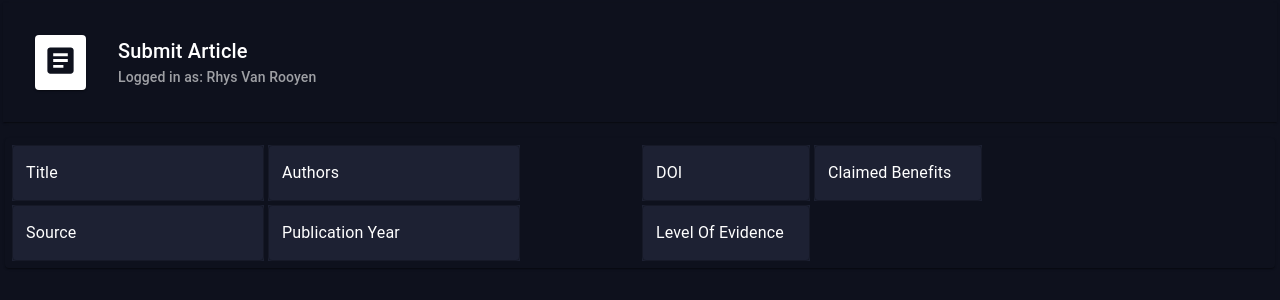
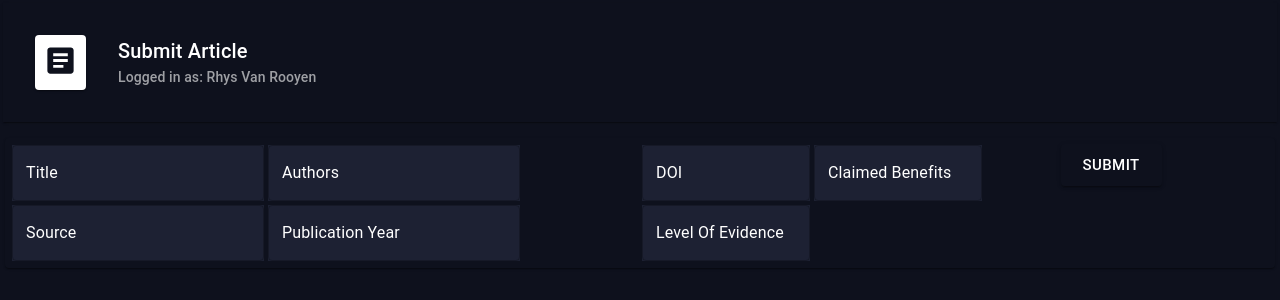
Before and after one commit to Andrew-Lee-A/Speed_Project, a React (Create React App) app in the folder client/: page / in a window 1280 px wide. Shown: the top 300 px of the page. Built offline with nearby package versions, Linux system fonts and the light colour scheme; no server answers.

Commit message:
added submit button to form

```diff
--- a/client/src/components/ArticleForm.js
+++ b/client/src/components/ArticleForm.js
@@ -105,8 +105,11 @@ export default function ArticleForm() {
                 onChange={handleInputChange}
               />
             </Grid>
-            <Grid>
-
+            <Grid item>
+              <Controls.Button
+                type="sumit"
+                text="submit">
+              </Controls.Button>
             </Grid>
           </Grid>
         </FormGroup>
```
